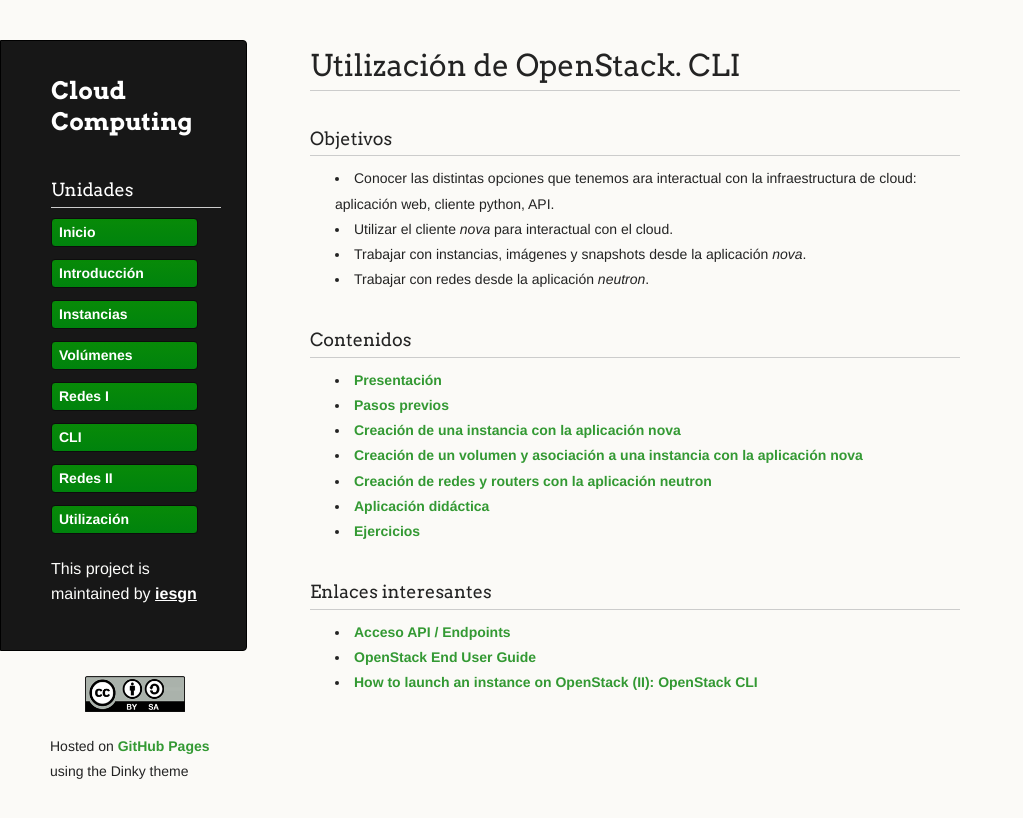
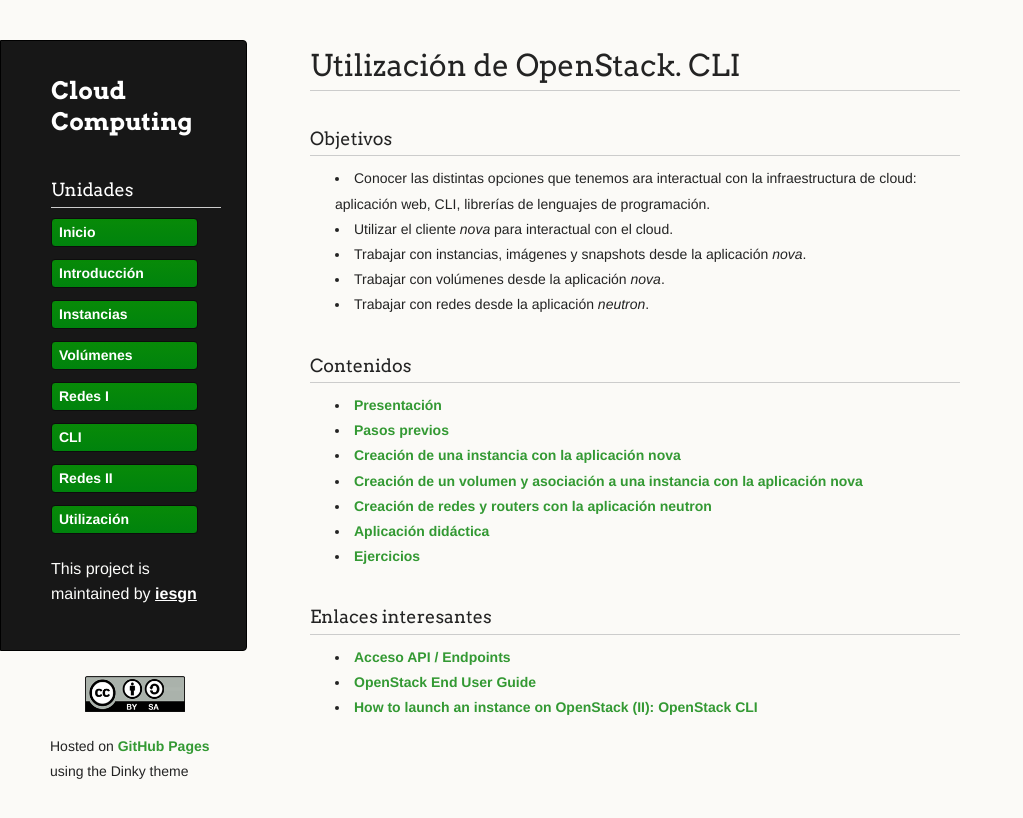
Before and after one commit to iesgn/cloud2, a Jekyll site: the page built from curso/u5/index.md, in a window 1280 px wide. Shown: the top 818 px of the page, without its empty margins (0-1023 px from the left). Built offline with Jekyll 4.4.1, drawn with Linux system fonts in a browser that asks for light colours.

Commit message:
Cambio objetivos CLI

```diff
--- a/curso/u5/index.md
+++ b/curso/u5/index.md
@@ -6,9 +6,10 @@ menu:
 ---
 ###Objetivos
 
-* Conocer las distintas opciones que tenemos ara interactual con la infraestructura de cloud: aplicación web, cliente python, API.
+* Conocer las distintas opciones que tenemos ara interactual con la infraestructura de cloud: aplicación web, CLI, librerías de lenguajes de programación.
 * Utilizar el cliente *nova* para interactual con el cloud.
 * Trabajar con instancias, imágenes y snapshots desde la aplicación *nova*.
+* Trabajar con volúmenes desde la aplicación *nova*.
 * Trabajar con redes desde la aplicación *neutron*.
 
 ###Contenidos
```
